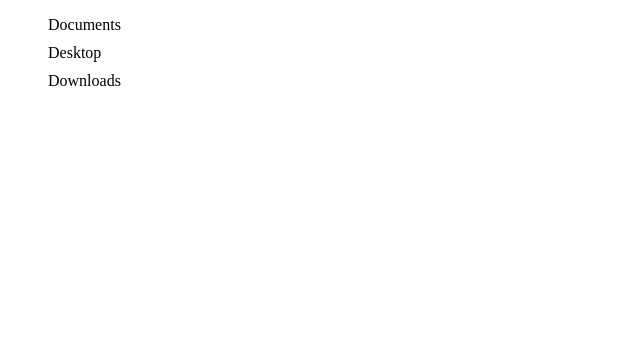
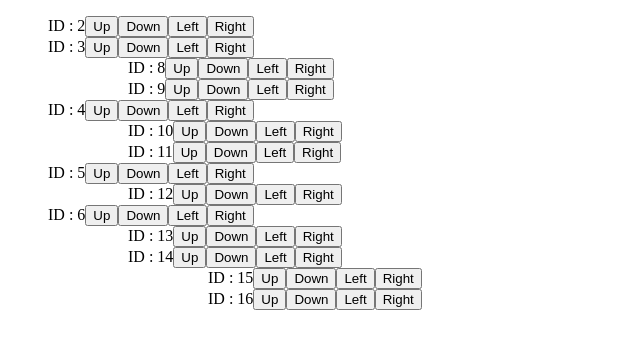
Before and after one commit to DragonDev1010/Tree-Interface-Builder, a React (Create React App) app: page / in a window 1280 px wide. Shown: the top 348 px of the page, without its empty margins (0-640 px from the left). Built offline with nearby package versions, Linux system fonts and the light colour scheme.

Commit message:
add moveNodeDown() function and draft of UI

```diff
--- a/src/App.js
+++ b/src/App.js
@@ -1,50 +1,64 @@
-import Tree from "./tree/Tree";
+// import Tree from "./tree/Tree";
+import Tree from "./interfaceBuilderTree/components/Tree";
 
 function App() {
-  const treeData = [
-    {
-      key: "0",
-      label: "Documents",
-      children: [
-        {
-          key: "0-0",
-          label: "Document 1-1",
-          children: [
-            {
-              key: "0-1-1",
-              label: "Document-0-1.doc",
-            },
-            {
-              key: "0-1-2",
-              label: "Document-0-2.doc",
-            },
-          ],
-        },
-      ],
-    },
-    {
-      key: "1",
-      label: "Desktop",
-      children: [
-        {
-          key: "1-0",
-          label: "document1.doc",
-        },
-        {
-          key: "0-0",
-          label: "documennt-2.doc",
-        },
-      ],
-    },
-    {
-      key: "2",
-      label: "Downloads",
-      children: [],
-    },
-  ];
+  const treeData = {
+    id: 1,
+    type: 'node',
+    nodes: [
+      {
+        id: 2,
+        type: 'leaf'
+      }, {
+        id: 3,
+        type: 'node',
+        nodes: [
+          {
+            id: 8,
+            type: 'leaf'
+          }, {
+            id: 9,
+            type: 'leaf'
+          }
+        ]
+      }, {
+        id: 4,
+        type: 'node',
+        nodes: [
+          {
+            id: 10,
+            type: 'leaf'
+          }, {
+            id: 11,
+            type: 'leaf'
+          }
+        ]
+      }, {
+        id: 5,
+        type: 'node',
+        nodes: [
+          {id: 12, type: 'leaf'}
+        ]
+      }, {
+        id: 6,
+        type: 'node',
+        nodes: [
+          {id: 13, type: 'leaf'},
+          {
+            id: 14,
+            type: 'node',
+            nodes: [
+              {id: 15, type: 'leaf'},
+              {id: 16, type: 'leaf'}
+            ]
+          }
+        ]
+      }
+    ]
+  }
   return (
     <div className="App">
-      <Tree treeData={treeData} />
+      <Tree treeData = {treeData}/>
     </div>
   );
 }
--- /dev/null
+++ b/src/interfaceBuilderTree/components/Tree.js
@@ -0,0 +1,14 @@
+import React from 'react'
+import TreeNode from './TreeNode'
+
+export default function Tree(props) {
+  return (
+    <ul>
+      {
+        props.treeData && props.treeData.nodes && props.treeData.nodes.map(treeNode => (
+          <TreeNode treeNode = {treeNode}/>
+        ))
+      }
+    </ul>
+  )
+}
--- /dev/null
+++ b/src/interfaceBuilderTree/components/TreeNode.js
@@ -0,0 +1,14 @@
+import React from 'react'
+import Tree from './Tree'
+import TreeNodeElement from './TreeNodeElement'
+
+export default function TreeNode(props) {
+  return (
+    <>
+      <TreeNodeElement node = {props.treeNode}/>
+      <ul>
+        <Tree treeData = {{nodes: props.treeNode.nodes}}/>
+      </ul>
+    </>
+  )
+}
--- /dev/null
+++ b/src/interfaceBuilderTree/components/TreeNodeElement.js
@@ -0,0 +1,13 @@
+import React from 'react'
+
+export default function TreeNodeElement(props) {
+  return (
+    <div>
+      <span>ID : {props.node.id}</span>
+      <button>Up</button>
+      <button>Down</button>
+      <button>Left</button>
+      <button>Right</button>
+    </div>
+  )
+}
--- /dev/null
+++ b/src/interfaceBuilderTree/functions/deepCopyOfNestedObject.js
@@ -0,0 +1,3 @@
+export default function deepCopyOfNestedObject(nestedObject) {
+  return JSON.parse(JSON.stringify(nestedObject))
+}
```
Also changed, not shown: src/interfaceBuilderTree/components/BasicElement.js (deleted, +0 -7 lines), src/interfaceBuilderTree/components/ComposedElement.js (deleted, +0 -7 lines), src/interfaceBuilderTree/functions/controlTree.js (+42 -18 lines), src/test/controlTree.data.js (+1 -1 lines), 2 other files (tests, documents, lock files or other folders).
